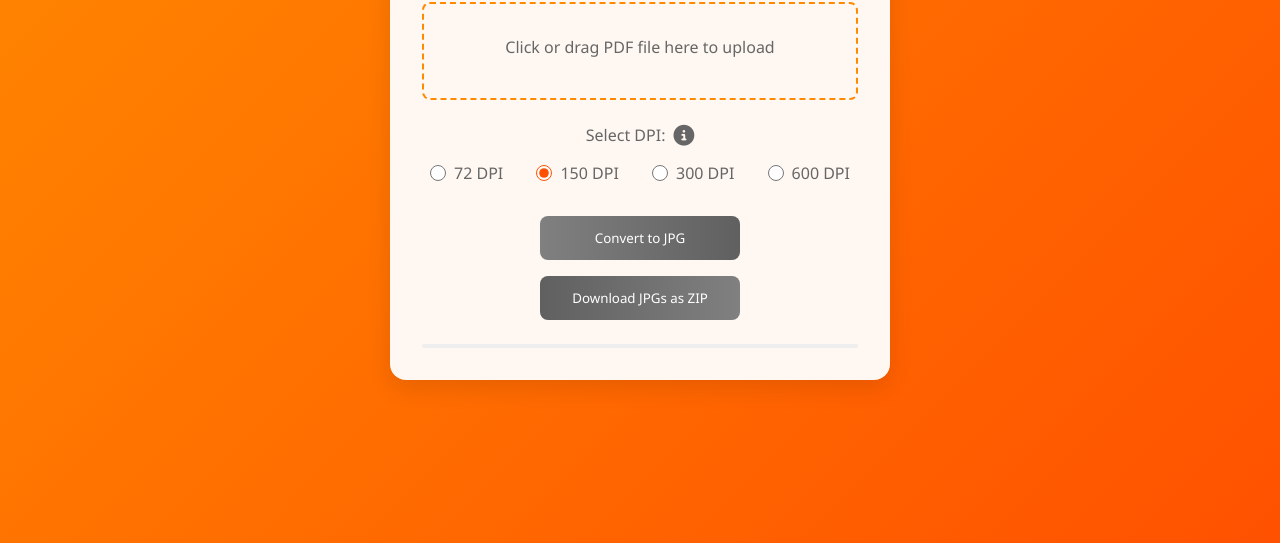
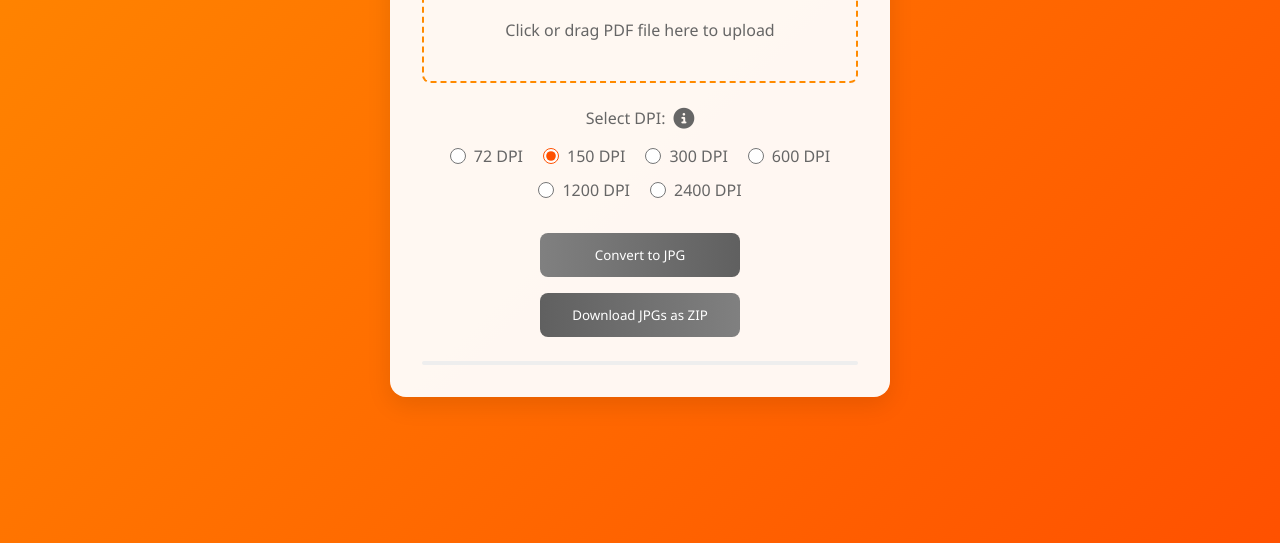
Before and after one commit to imyoga/pdf2jpg, a plain HTML site: page index.html in a window 1280 px wide. Shown: the part 257-800 px from the top of the page. Drawn offline with nearby package versions, Linux system fonts and the light colour scheme.

Commit message:
feat: add dpi options and modal

```diff
--- a/index.html
+++ b/index.html
@@ -46,6 +46,14 @@
             <input type="radio" name="dpi" value="600">
             600 DPI
           </label>
+          <label>
+            <input type="radio" name="dpi" value="1200">
+            1200 DPI
+          </label>
+          <label>
+            <input type="radio" name="dpi" value="2400">
+            2400 DPI
+          </label>
         </div>
       </div>
       <button id="convertButton" disabled>Convert to JPG</button>
@@ -66,12 +74,15 @@
             <li><strong>150 DPI:</strong> Good balance between quality and size</li>
             <li><strong>300 DPI:</strong> Professional print quality</li>
             <li><strong>600 DPI:</strong> High-detail scanning and archival</li>
+            <li><strong>1200 DPI:</strong> Ultra high quality for fine details</li>
+            <li><strong>2400 DPI:</strong> Maximum quality for professional archival</li>
           </ul>
           <p>Higher DPI means better quality but larger file sizes. Choose based on your needs:</p>
           <ul>
             <li>Web/Email: 72-150 DPI</li>
             <li>Printing: 300 DPI</li>
             <li>Detailed Archives: 600 DPI</li>
+            <li>Professional/Fine Art: 1200-2400 DPI</li>
           </ul>
         </div>
         <button id="modalOkButton" class="modal-ok-button" autofocus>OK</button>
--- a/style.css
+++ b/style.css
@@ -162,8 +162,9 @@
   .radio-group {
     display: flex;
     flex-direction: row;
-    justify-content: space-between;
-    gap: 1rem;
+    flex-wrap: wrap;
+    justify-content: center;
+    gap: 0.75rem 1.25rem;
     padding: 0 0.5rem;
     margin-top: 0.5rem;
   }
```
